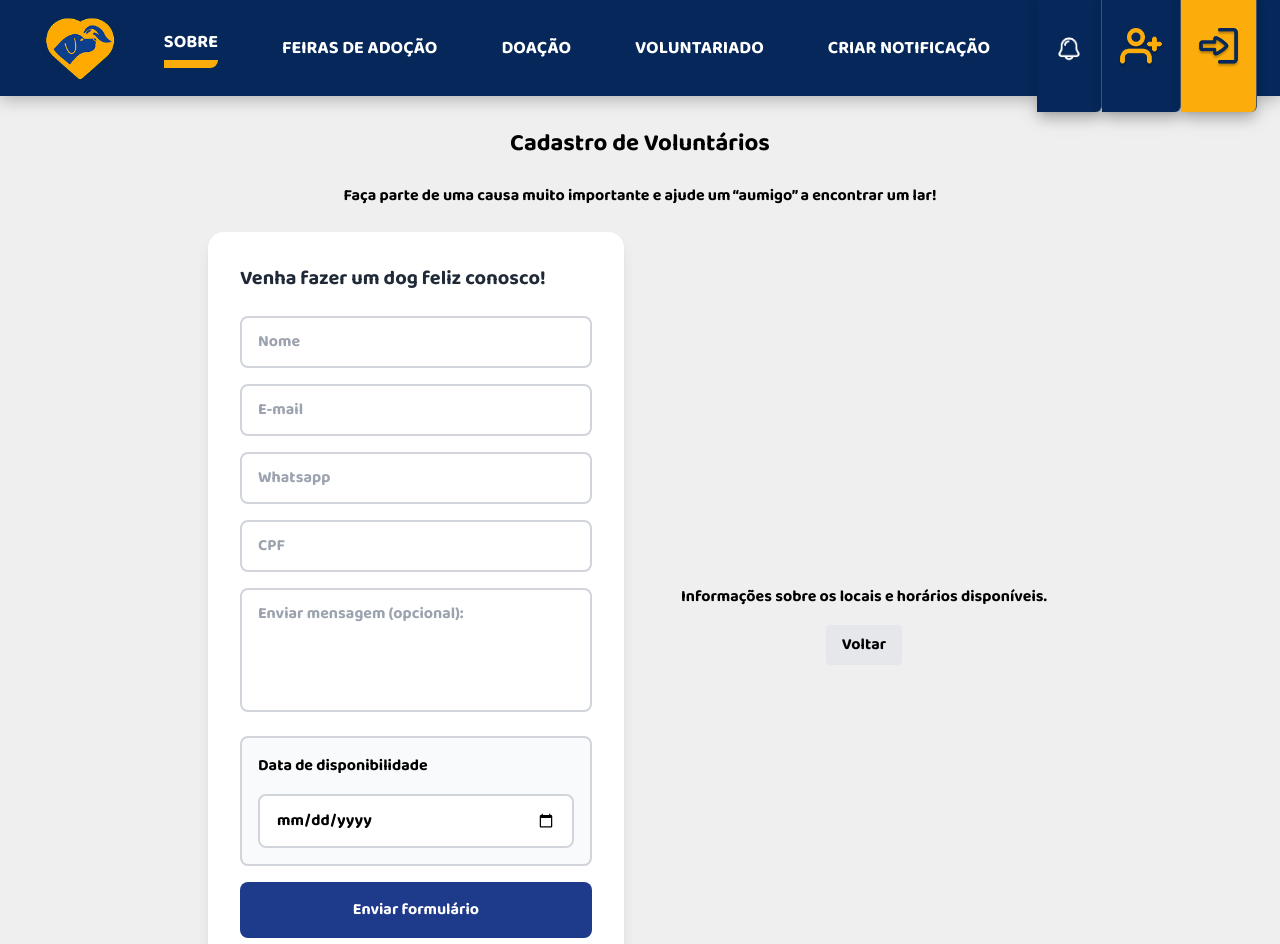
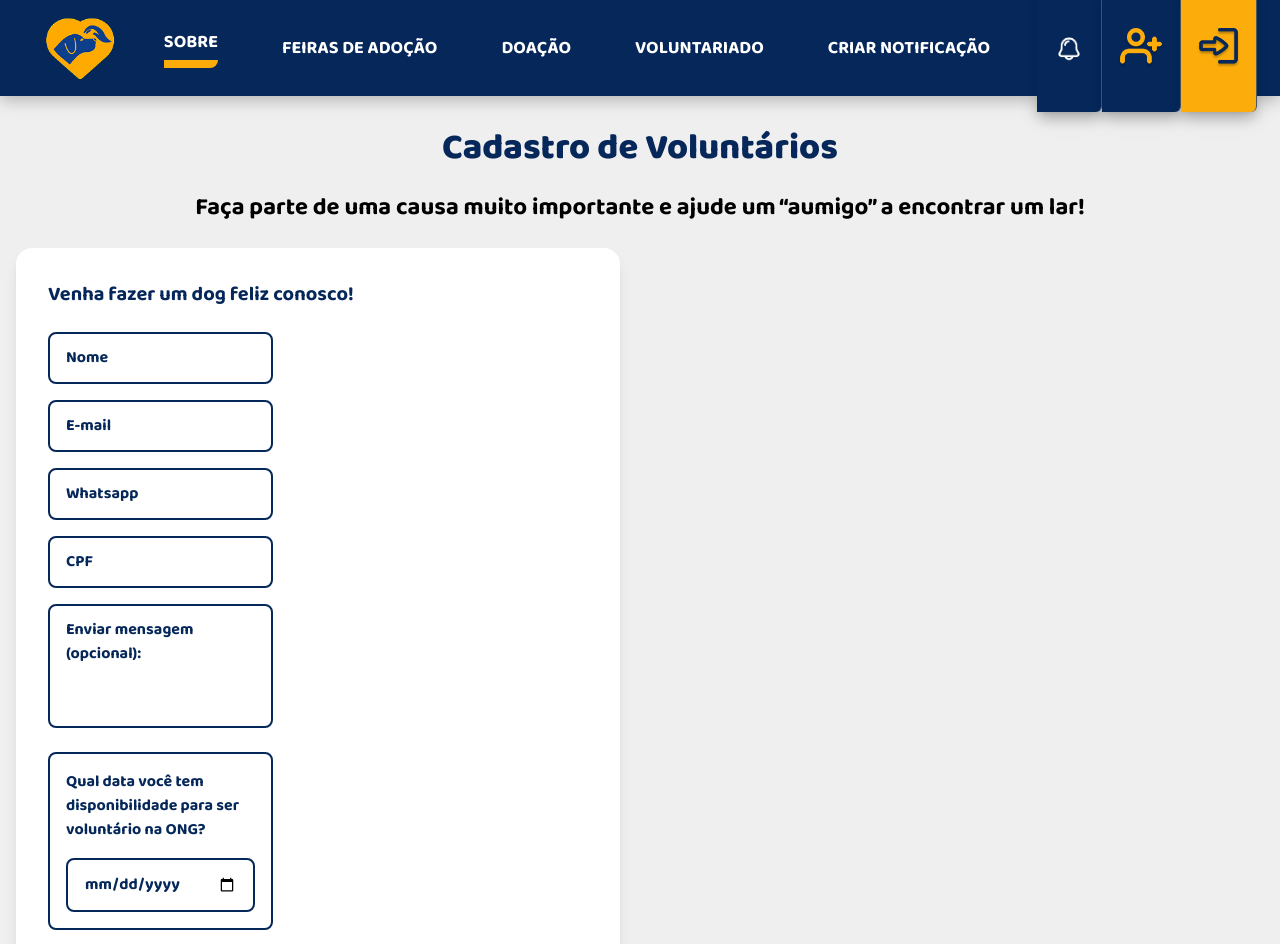
Before and after one commit to Projeto-Extensao-SPTech/front-end, a React (Vite) app: page / in a window 1280 px wide. Shown: the top 944 px of the page. Built offline with nearby package versions, Linux system fonts and the light colour scheme.

Commit message:
melhorando formulario

```diff
--- a/src/components/Voluntariados.jsx
+++ b/src/components/Voluntariados.jsx
@@ -2,7 +2,6 @@ import React, { useState } from 'react'
 import { Link } from 'react-scroll'
 
 export default function Voluntariados(props) {
-    // Estado do formulário
     const [formData, setFormData] = useState({
         name: '',
         email: '',
@@ -11,29 +10,21 @@ export default function Voluntariados(props) {
         message: ''
     })
 
-    // Estado simples para calendário (mês de 0 a 11)
-    const [currentMonth, setCurrentMonth] = useState(new Date().getMonth())
+
 
     const handleInputChange = (e) => {
         const { name, value } = e.target
         setFormData((s) => ({ ...s, [name]: value }))
     }
 
-    const handleSubmit = (e) => {
-        e?.preventDefault()
-        console.log('Enviar voluntariado:', formData)
-        // aqui você pode chamar API ou mostrar toast
-        alert('Formulário enviado (simulação). Veja console para dados.')
-    }
+    return (
+        <section id="voluntariados" className="px-4 py-8 w-120 mx-auto">
+            <h1 className="text-4xl font-black mb-6 flex justify-center  text-[#052759]">Cadastro de Voluntários</h1>
+            <h2 className="text-2xl font-bold mb-6 flex justify-center ">Faça parte de uma causa muito importante  e ajude um “aumigo” a encontrar um lar!</h2>
 
-    return (
-        <section id="voluntariados" className="px-4 py-8 max-w-4xl mx-auto">
-            <h1 className="text-2xl font-bold mb-6 flex justify-center">Cadastro de Voluntários</h1>
-            <h2 className="text-1xl font-bold mb-6 flex justify-center">Faça parte de uma causa muito importante  e ajude um “aumigo” a encontrar um lar!</h2>
-
-            <div className="grid lg:grid-cols-2 gap-8 mb-16">
-                <form className="bg-white rounded-2xl shadow-lg p-8" onSubmit={handleSubmit}>
-                    <h2 className="text-xl font-bold text-gray-800 mb-6">
+            <div className="grid lg:grid-cols-2 gap-10 mb-16">
+                <form className="bg-white rounded-2xl shadow-lg p-8">
+                    <h2 className="text-xl font-bold text-[#052759] mb-6 flex justify-start">
                         Venha fazer um dog feliz conosco!
                     </h2>
 
@@ -45,7 +36,7 @@ export default function Voluntariados(props) {
                                 placeholder="Nome"
                                 value={formData.name}
                                 onChange={handleInputChange}
-                                className="w-full pl-4 pr-4 py-3 border-2 border-gray-300 rounded-lg focus:border-blue-900 focus:outline-none"
+                                className="w-5/12 pl-4 pr-4 py-3 border-2 border-[#052759] rounded-lg focus:border-blue-900 focus:outline-none placeholder-[#052759]"
                             />
                         </div>
 
@@ -56,7 +47,7 @@ export default function Voluntariados(props) {
                                 placeholder="E-mail"
                                 value={formData.email}
                                 onChange={handleInputChange}
-                                className="w-full pl-4 pr-4 py-3 border-2 border-gray-300 rounded-lg focus:border-blue-900 focus:outline-none"
+                                className="w-5/12  pl-4 pr-4 py-3 border-2 border-[#052759] rounded-lg focus:border-blue-900 focus:outline-none placeholder-[#052759]"
                             />
                         </div>
 
@@ -67,7 +58,7 @@ export default function Voluntariados(props) {
                                 placeholder="Whatsapp"
                                 value={formData.whatsapp}
                                 onChange={handleInputChange}
-                                className="w-full pl-4 pr-4 py-3 border-2 border-gray-300 rounded-lg focus:border-blue-900 focus:outline-none"
+                                className="w-5/12 pl-4 pr-4 py-3 border-2 border-[#052759] rounded-lg focus:border-blue-900 focus:outline-none placeholder-[#052759]"
                             />
                         </div>
 
@@ -78,7 +69,7 @@ export default function Voluntariados(props) {
                                 placeholder="CPF"
                                 value={formData.cpf}
                                 onChange={handleInputChange}
-                                className="w-full pl-4 pr-4 py-3 border-2 border-gray-300 rounded-lg focus:border-blue-900 focus:outline-none"
+                                className="w-5/12 pl-4 pr-4 py-3 border-2 border-[#052759] rounded-lg focus:border-blue-900 focus:outline-none placeholder-[#052759]"
                             />
                         </div>
 
@@ -89,45 +80,41 @@ export default function Voluntariados(props) {
                                 value={formData.message}
                                 onChange={handleInputChange}
                                 rows="4"
-                                className="w-full pl-4 pr-4 py-3 border-2 border-gray-300 rounded-lg focus:border-blue-900 focus:outline-none resize-none"
+                                className="w-5/12 pl-4 pr-4 py-3 border-2 border-[#052759] rounded-lg focus:border-blue-900 focus:outline-none resize-none placeholder-[#052759]"
                             />
                         </div>
 
-                        <div className="bg-gray-50 rounded-lg p-4 border-2 border-gray-300">
-                            <p className='mb-4'>Data de disponibilidade</p>
+                        <div className="w-5/12 rounded-lg p-4 border-2 border-[#052759] text-[#052759]">
+                            <p className='mb-4'>Qual data você tem disponibilidade para ser voluntário na ONG?</p>
                             <input
                                 type="date"
                                 name="calendar"
                                 placeholder='DD/MM/YY'
-                                className='w-full pl-4 pr-4 py-3 border-2 border-gray-300 rounded-lg focus:border-blue-900 focus:outline-none resize-none'
+                                className='w-full pl-4 pr-4 py-3 border-2 border-[#052759] text-[#052759] rounded-lg focus:border-blue-900 focus:outline-none resize-none placeholder-[#052759]'
                                  />
                         </div>
 
                         <button
                             type="submit"
-                            className="w-full bg-blue-900 text-white font-bold py-4 rounded-lg hover:bg-blue-800 transition-colors"
+                            className="w-5/12 bg-[#052759] text-xl text-white font-bold py-4 rounded-lg hover:bg-[#023582] transition-colors"
                         >
                             Enviar formulário
                         </button>
 
-                        <p className="text-xs text-gray-600 text-center">
+
+                    </div>
+
+
+                <div className="flex items-center justify-center">
+                    <div className="text-center">
+                        <p className="text-sm text-gray-600 text-center mt-4">
                             Ao clicar em Enviar Formulário, você concorda em receber notificações e alertas no seu WhatsApp do número informado.
                         </p>
                     </div>
-                </form>
+                </div>
+                  </form>
+            </div>
 
-                <div className="flex items-center justify-center">
-                    <div className="text-center">
-                        <p className="mb-4">Informações sobre os locais e horários disponíveis.</p>
-                        <button
-                            onClick={() => (props?.onNavigateToHome ? props.onNavigateToHome() : window.scrollTo({ top: 0, behavior: 'smooth' }))}
-                            className="bg-gray-200 px-4 py-2 rounded"
-                        >
-                            Voltar
-                        </button>
-                    </div>
-                </div>
-            </div>
         </section>
     )
 }
```
